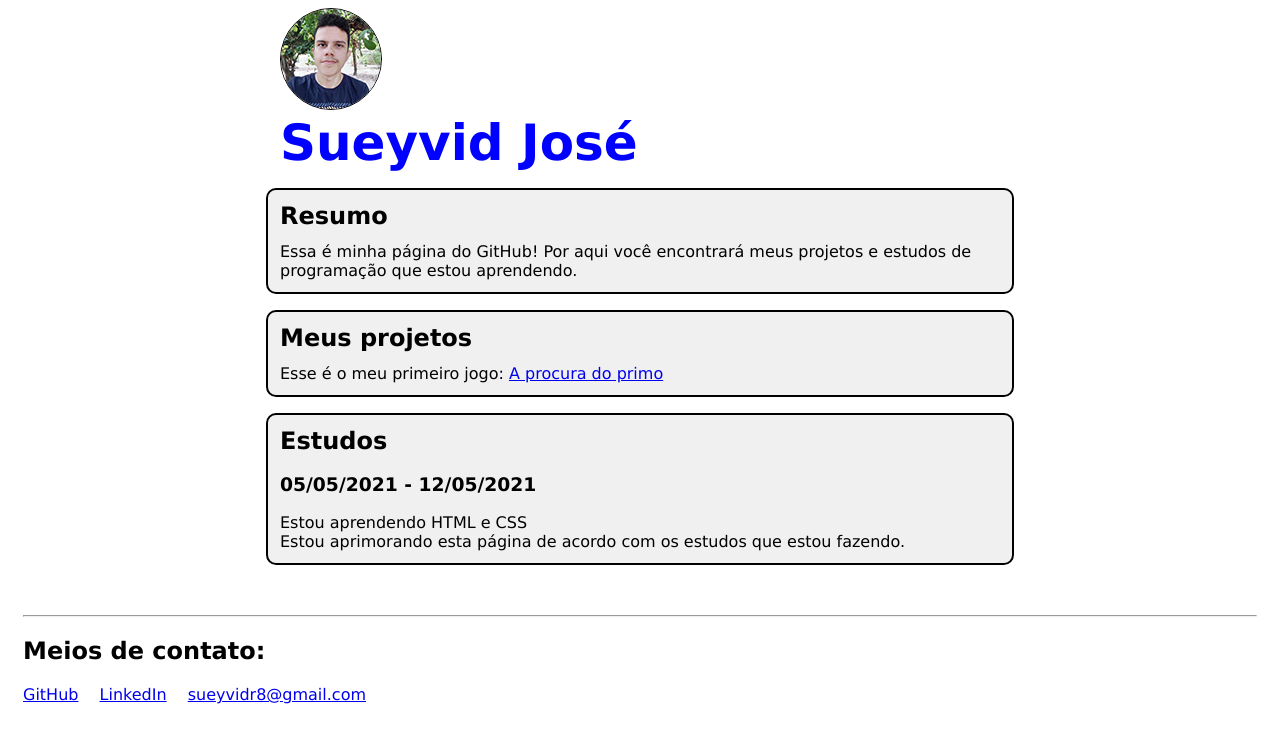
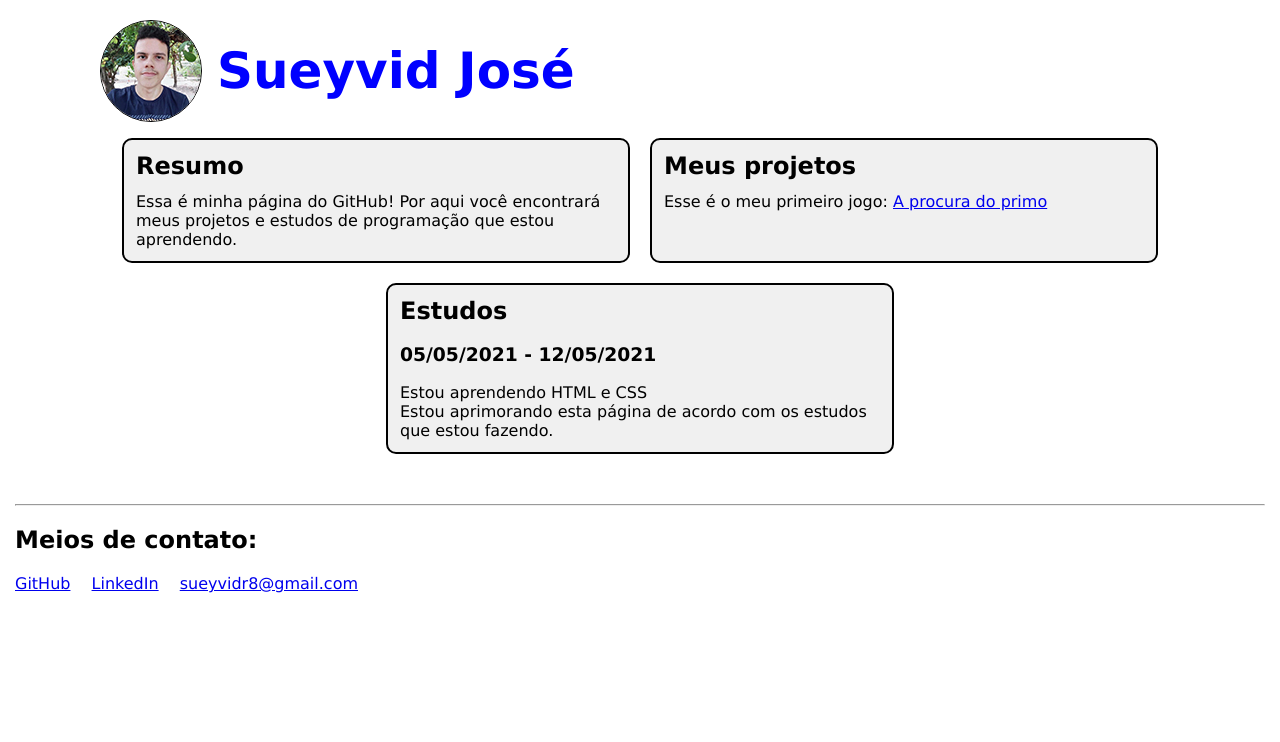
Before and after one commit to sueyvid/sueyvid.github.io, a plain HTML site: page index.html in a window 1280 px wide. Drawn offline with Linux system fonts and the light colour scheme.

Commit message:
Adição de Flexbox

```diff
--- a/index.html
+++ b/index.html
@@ -7,7 +7,7 @@
 </head>
 <body>
 	<header class="header">
-		<img src="images/minha_foto.jpg" class="my_photo">
+		<img src="src/minha_foto.jpg" class="my_photo">
 		<h1 id="my_name">Sueyvid José</h1>
 	</header>
 	<section>
--- a/style.css
+++ b/style.css
@@ -1,10 +1,22 @@
 body {
     font-family: verdana;
+    margin: 0;
+    padding: 0;
+}
+
+section {
+    display: flex;
+    flex-wrap: wrap;
+    justify-content: center;
+    gap: 20px;
+    margin: 16px;
 }
 
 .header {
-    margin: auto;
-    max-width: 720px;
+    margin: 0px 100px;
+    padding-top: 20px;
+    display: flex;
+    align-items: center;
 }
 
 .my_photo {
@@ -16,16 +28,14 @@ body {
     margin: 0;
     font-size: 50px;
     color: blue;
+    margin-left: 15px;
 }
 
 .article {
-    max-width: 720px;
+    width: 480px;
     background: #f0f0f0;
     border: 2px solid black;
     border-radius: 10px;
-    margin: auto;
-    margin-bottom: 16px;
-    margin-top: 16px;
     padding: 12px;
 }
 
```
Also changed, not shown: src/minha_foto.jpg (renamed from images/minha_foto.jpg).
